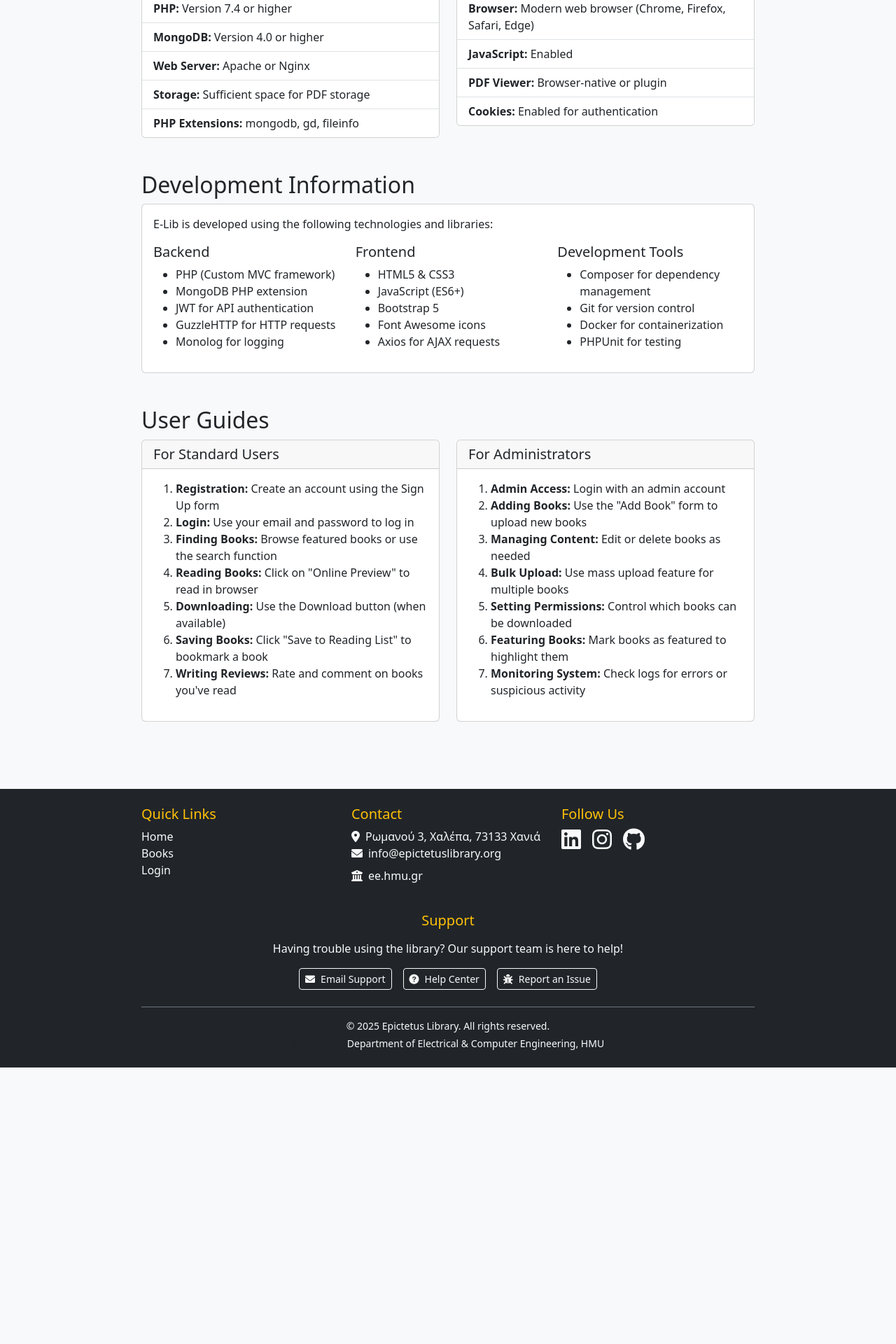
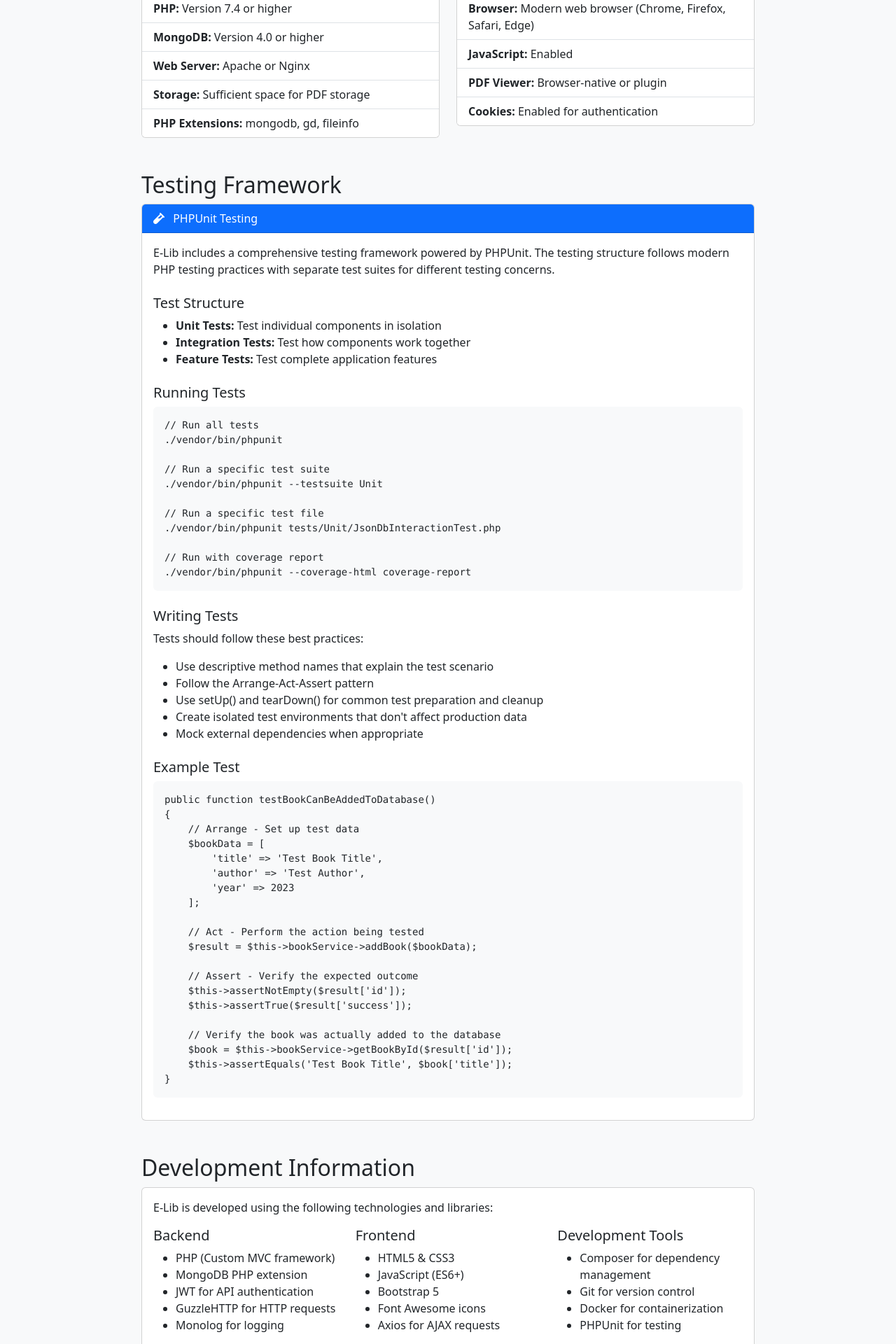
Before and after one commit to epictetushmu/E-Lib, a PHP site: page /App/Views/docs.php in a window 1280 px wide. Shown: the part 2086-4006 px from the top of the page at 70% size. Before the commit the page ends 3611 px from the top, so only its background shows below. Run offline with PHP 8.4, Linux system fonts and the light colour scheme.

Commit message:
Implement structural updates and optimizations across multiple modules

```diff
--- a/App/Views/Components/Docs.php
+++ b/App/Views/Components/Docs.php
@@ -497,6 +497,70 @@ public function addBook() {
     </section>
 
     <section class="mb-5">
+        <h2>Testing Framework</h2>
+        <div class="card mb-4">
+            <div class="card-header bg-primary text-white">
+                <i class="fas fa-vial me-2"></i> PHPUnit Testing
+            </div>
+            <div class="card-body">
+                <p>E-Lib includes a comprehensive testing framework powered by PHPUnit. The testing structure follows modern PHP testing practices with separate test suites for different testing concerns.</p>
+
+                <h5 class="mt-4">Test Structure</h5>
+                <ul>
+                    <li><strong>Unit Tests:</strong> Test individual components in isolation</li>
+                    <li><strong>Integration Tests:</strong> Test how components work together</li>
+                    <li><strong>Feature Tests:</strong> Test complete application features</li>
+                </ul>
+
+                <h5 class="mt-4">Running Tests</h5>
+                <pre class="bg-light p-3 rounded"><code>// Run all tests
+./vendor/bin/phpunit
+
+// Run a specific test suite
+./vendor/bin/phpunit --testsuite Unit
+
+// Run a specific test file
+./vendor/bin/phpunit tests/Unit/JsonDbInteractionTest.php
+
+// Run with coverage report
+./vendor/bin/phpunit --coverage-html coverage-report</code></pre>
+
+                <h5 class="mt-4">Writing Tests</h5>
+                <p>Tests should follow these best practices:</p>
+                <ul>
+                    <li>Use descriptive method names that explain the test scenario</li>
+                    <li>Follow the Arrange-Act-Assert pattern</li>
+                    <li>Use setUp() and tearDown() for common test preparation and cleanup</li>
+                    <li>Create isolated test environments that don't affect production data</li>
+                    <li>Mock external dependencies when appropriate</li>
+                </ul>
+
+                <h5 class="mt-4">Example Test</h5>
+                <pre class="bg-light p-3 rounded"><code>public function testBookCanBeAddedToDatabase()
+{
+    // Arrange - Set up test data
+    $bookData = [
+        'title' => 'Test Book Title',
+        'author' => 'Test Author',
+        'year' => 2023
+    ];
+
+    // Act - Perform the action being tested
+    $result = $this->bookService->addBook($bookData);
+
+    // Assert - Verify the expected outcome
+    $this->assertNotEmpty($result['id']);
+    $this->assertTrue($result['success']);
+
+    // Verify the book was actually added to the database
+    $book = $this->bookService->getBookById($result['id']);
+    $this->assertEquals('Test Book Title', $book['title']);
+}</code></pre>
+            </div>
+        </div>
+    </section>
+
+    <section class="mb-5">
         <h2>Development Information</h2>
         <div class="card">
             <div class="card-body">
--- a/composer.json
+++ b/composer.json
@@ -26,6 +26,6 @@
         }
     },
     "require-dev": {
-        "phpunit/phpunit": "^12.1"
+        "phpunit/phpunit": "^9.6"
     }
 }
```
Also changed, not shown: App/Storage/json_db/test_books.json (added), 1 other file.
